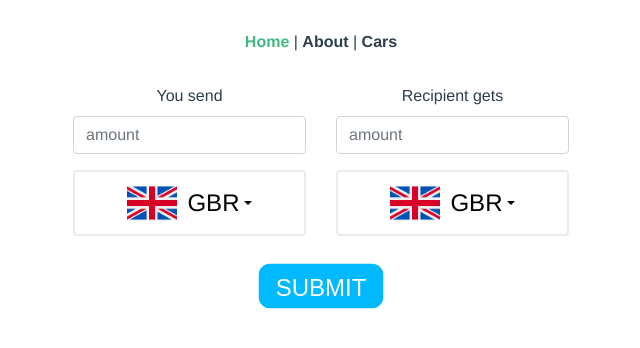
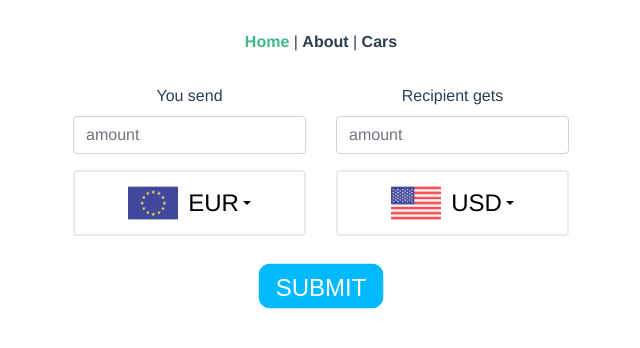
Before and after one commit to z2s8/junctionx-geeks, a Vue app: page /#/ in a window 1280 px wide. Shown: the top 348 px of the page, without its empty margins (319-959 px from the left). Built offline with nearby package versions, Linux system fonts and the light colour scheme.

Commit message:
Repaired dropdown.

```diff
--- a/src/views/Home.vue
+++ b/src/views/Home.vue
@@ -12,23 +12,16 @@
 
       <div class="dropdown">
         <a class="btn dropdown-toggle format" href="#" role="button" id="dropdownMenuLink" data-toggle="dropdown" aria-haspopup="true" aria-expanded="false">
-          <img class="kep" src="../assets/gbr.png" alt="font">
-          <span class="valuta">GBR</span>
+          <img class="kep" :src="require(`@/assets/${selectedFrom.image}`)" alt="font">
+          <span class="valuta">{{selectedFrom.currency}}</span>
         </a>
 
-        <div class="dropdown-menu" aria-labelledby="dropdownMenuLink">
-          <a class="dropdown-item d-flex align-items-center" href="#">
-            <img class="kep" src="../assets/eur.png" alt="euro">
-            <span class="valuta">EUR</span><span class="valuta_name">Euro</span>
-          </a>
-          <a class="dropdown-item d-flex align-items-center" href="#">
-            <img class="kep" src="../assets/gbr.png" alt="font">
-            <span class="valuta">GBR</span><span class="valuta_name">British pound</span>
-          </a>
-          <a class="dropdown-item d-flex align-items-center" href="#">
-            <img class="kep" src="../assets/usd.png" alt="dollar">
-            <span class="valuta">USD</span><span class="valuta_name">United States dollar</span>
-          </a>
+         <div class="dropdown-menu dropdown-menu-right" aria-labelledby="dropdownMenuLink" style="cursor: pointer;">
+
+          <div class="dropdown-item d-flex align-items-center" v-for="option in options" :key="option.currency" :value="option.currency" v-on:click="selectFromCurrency(option)">
+            <img class="kep" :src="require(`@/assets/${option.image}`)" alt="euro">
+            <span class="valuta">{{option.currency}}</span><span class="valuta_name">{{ option.name }}</span>
+          </div>
         </div>
 
       </div>
@@ -42,25 +35,20 @@
 
       <div class="dropdown">
         <a class="btn dropdown-toggle format" href="#" role="button" id="dropdownMenuLink" data-toggle="dropdown" aria-haspopup="true" aria-expanded="false">
-          <img class="kep" src="../assets/gbr.png" alt="font">
-          <span class="valuta">GBR</span>
+          <img class="kep" :src="require(`@/assets/${selectedTo.image}`)" alt="font">
+          <span class="valuta">{{ selectedTo.currency }}</span>
         </a>
 
-        <div class="dropdown-menu" aria-labelledby="dropdownMenuLink">
-          <a class="dropdown-item d-flex align-items-center" href="#">
-            <img class="kep" src="../assets/eur.png" alt="euro">
-            <span class="valuta">EUR</span><span class="valuta_name">Euro</span>
-          </a>
-          <a class="dropdown-item d-flex align-items-center" href="#">
-            <img class="kep" src="../assets/gbr.png" alt="font">
-            <span class="valuta">GBR</span><span class="valuta_name">British pound</span>
-          </a>
-          <a class="dropdown-item d-flex align-items-center" href="#">
-            <img class="kep" src="../assets/usd.png" alt="dollar">
-            <span class="valuta">USD</span><span class="valuta_name">United States dollar</span>
-          </a>
+        <div class="dropdown-menu" aria-labelledby="dropdownMenuLink" style="cursor: pointer;">
+
+          <div class="dropdown-item d-flex align-items-center" v-for="option in options" :key="option.currency" :value="option.currency" v-on:click="selectToCurrency(option)">
+            <img class="kep" :src="require(`@/assets/${option.image}`)" alt="euro">
+            <span class="valuta">{{option.currency}}</span><span class="valuta_name">{{ option.name }}</span>
           </div>
         </div>
+
+      </div>
+
       </div>
 
       </div>
@@ -86,20 +74,19 @@
 
 </template>
 <style scoped>
-
-  .elkuldgomb{
+.elkuldgomb {
   display: block;
 }
-  .formok{
+.formok {
   max-width: 1200px;
   justify-content: space-around !important;
   margin-left: auto;
   margin-right: auto;
 }
-  .form-control{
-    color:#000;
+.form-control {
+  color: #000;
 }
-  .format{
+.format {
   display: flex;
   justify-content: center;
   align-items: center;
@@ -107,78 +94,127 @@
   border: 2px solid #e9ecee;
   color: #000;
 }
-  .valuta{
+.valuta {
   padding-left: 10px;
   font-size: 24px;
 }
-  .valuta_name{
+.valuta_name {
   padding-left: 10px;
-    color: #6F8691;
+  color: #6f8691;
 }
-  .kep{
+.kep {
   width: 50px;
 }
-  .dropdown-item:hover{
-    background-color: #E2E6E8;
+.dropdown-item:hover {
+  background-color: #e2e6e8;
 }
 .ok {
-      transform:translate(-50%,-50%);
-      width:125px;
-      height:45px;
-      padding:0 1rem;
-      line-height:45px;
-      text-align:center;
+  transform: translate(-50%, -50%);
+  width: 125px;
+  height: 45px;
+  padding: 0 1rem;
+  line-height: 45px;
+  text-align: center;
   /* border:2px solid #fff; */
-      font-size:24px;
-      text-decoration:none;
-      text-transform:uppercase;
-      text-align:center;
-      font-family:sans-serif;
-      color:#fff;
-      background-color:#00B9FF;
-      overflow:hidden;
-      border-radius:12px;
+  font-size: 24px;
+  text-decoration: none;
+  text-transform: uppercase;
+  text-align: center;
+  font-family: sans-serif;
+  color: #fff;
+  background-color: #00b9ff;
+  overflow: hidden;
+  border-radius: 12px;
 }
-  .ok span  {
-      display:inline-block;
-      transition:0.5s;
+.ok span {
+  display: inline-block;
+  transition: 0.5s;
 }
 .ok span:nth-child(odd):before {
-      content:attr(data-text);
-      position:absolute;
-      transform:translateY(100%);
+  content: attr(data-text);
+  position: absolute;
+  transform: translateY(100%);
 }
-  .ok span:nth-child(odd){
-      transform:translateY(-100%);
+.ok span:nth-child(odd) {
+  transform: translateY(-100%);
 }
-  .ok:hover span:nth-child(odd){
-      transform:translateY(0);
-      color:#fff;
+.ok:hover span:nth-child(odd) {
+  transform: translateY(0);
+  color: #fff;
 }
 .ok span:nth-child(even):before {
-      content:attr(data-text);
-      position:absolute;
-      transform:translateY(-100%);
+  content: attr(data-text);
+  position: absolute;
+  transform: translateY(-100%);
 }
 
-  .ok span:nth-child(even){
-      transform:translateY(100%);
+.ok span:nth-child(even) {
+  transform: translateY(100%);
 }
-  .ok:hover span:nth-child(even){
-      transform:translateY(0);
-      color:#fff;
+.ok:hover span:nth-child(even) {
+  transform: translateY(0);
+  color: #fff;
 }
 </style>
 
 
 <script>
 // @ is an alias to /src
-import HelloWorld from '@/components/HelloWorld.vue'
+import HelloWorld from "@/components/HelloWorld.vue";
 
 export default {
-  name: 'home',
+  name: "home",
   components: {
     HelloWorld
+  },
+  data() {
+    return {
+      selectedFrom: {
+        name: "Euro",
+        currency: "EUR",
+        image: "eur.png"
+      },
+      selectedTo: {
+        name: "United States dollar",
+        currency: "USD",
+        image: "usd.png"
+      },
+      options: [
+        {
+          name: "Euro",
+          currency: "EUR",
+          image: "eur.png"
+        },
+        {
+          name: "United States dollar",
+          currency: "USD",
+          image: "usd.png"
+        },
+        {
+          name: "Great Britain pound",
+          currency: "GBP",
+          image: "gbr.png"
+        }
+      ]
+    };
+  },
+  methods: {
+    selectFromCurrency: function(option){
+
+      if(this.selectedTo.currency == option.currency) {
+        this.selectedTo = this.selectedFrom;
+      }
+
+      this.selectedFrom = option;
+    },
+
+    selectToCurrency: function(option){
+      if(this.selectedFrom.currency == option.currency) {
+        this.selectedFrom = this.selectedTo;
+      }
+
+      this.selectedTo = option;
     }
   }
+};
 </script>
```
Also changed, not shown: 1 other file (tests, documents, lock files or other folders). Lines whose indentation alone changed are shown as unchanged.
